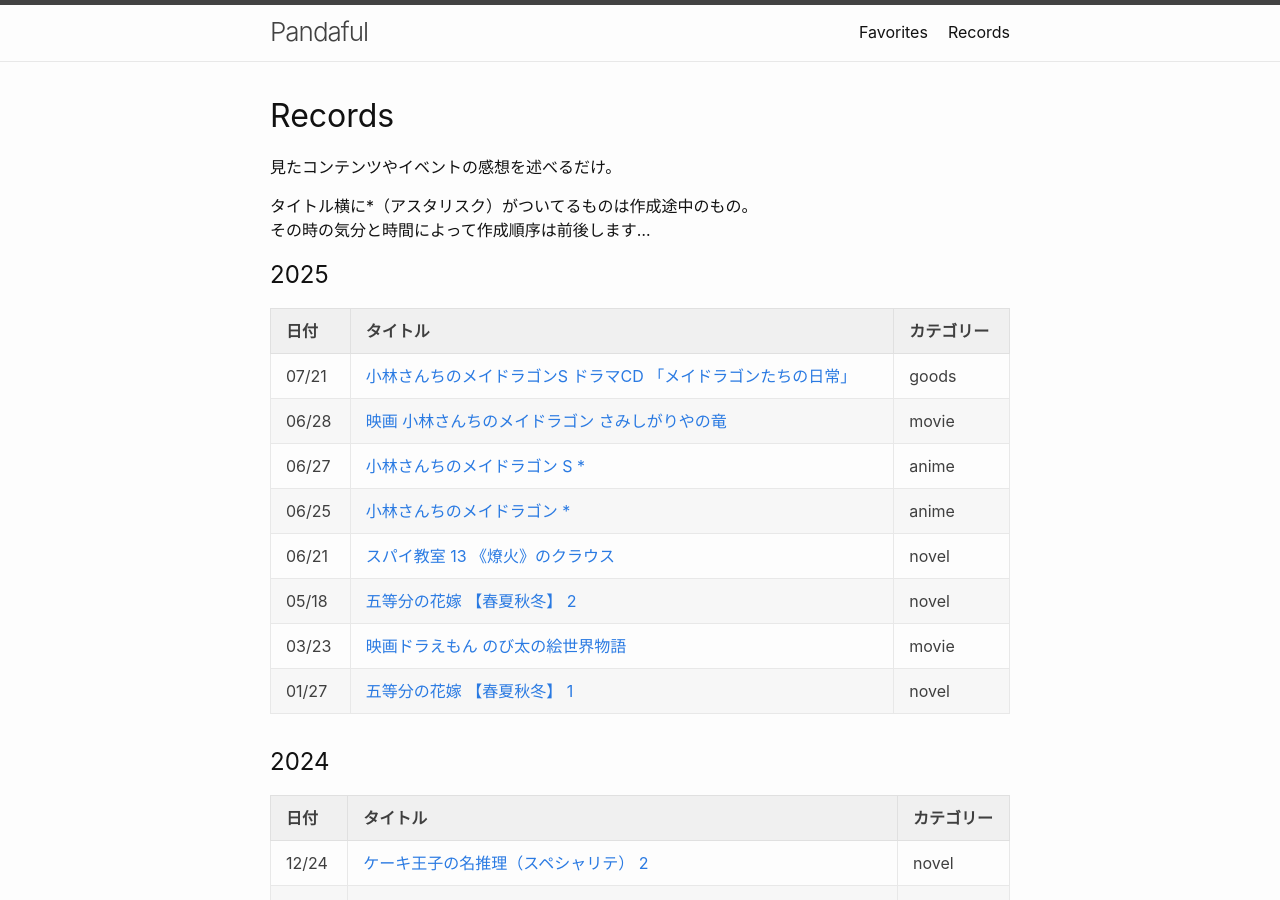
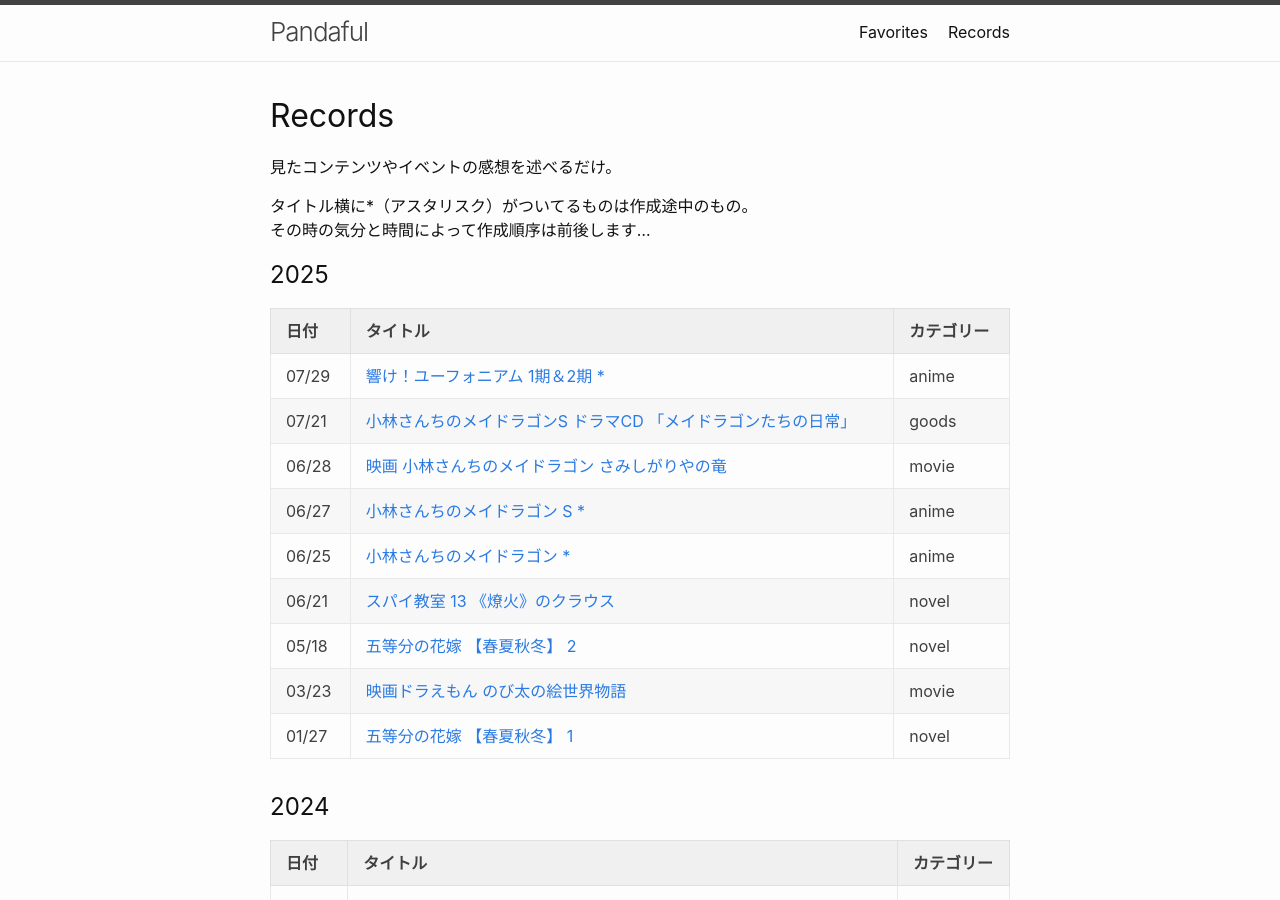
Before and after one commit to Pandaful-2312/sites, a Jekyll site: the page built from records/records.md, in a window 1280 px wide and 900 px high. Built offline with Jekyll 4.4.1, drawn with Linux system fonts in a browser that asks for light colours; some of the changed lines change nothing that is shown.

Commit message:
upload euph post

```diff
--- a/_posts/2025/2025-06-29-maidragon-movie.md
+++ b/_posts/2025/2025-06-29-maidragon-movie.md
@@ -3,6 +3,7 @@
 title: 映画 小林さんちのメイドラゴン さみしがりやの竜
 category: movie
 date: 2025-06-28
+update: 2025-07-29
 tag: maidragon
 ---
 
--- /dev/null
+++ b/_posts/2025/2025-07-29-euph1_2.md
@@ -0,0 +1,68 @@
+---
+layout: post
+title: 響け！ユーフォニアム 1期＆2期 *
+category: anime
+date: 2025-07-29
+updata: 2025-07-29
+---
+
+## やっぱりいいなぁ吹奏楽！
+
+> 吹奏楽部での活動を通して見つけていく、かけがえのないものたち。
+> これは、本気でぶつかる少女たちの、青春の物語。
+
+初めて観たのはおそらく中2の頃（年齢バレるな……）
+アニメ好きのユーフォ吹きの同期に勧められて少しだけ観たが、その当時はアニメに疎くて結局ぜんぜん観ることなく……
+
+2025年の京アニフェスに行こうと思って、せっかくなら展示作品をいくつか観ておこうと
+もともと吹奏楽には関わりがあるし、と思ってこの作品を選択
+
+結果的には アタリ だったなと
+
+### アニメ1期 + 劇場版1
+
+アニメ1期は入学から京都府大会まで
+
+### アニメ2期 + 劇場版2
+
+アニメ2期は関西・全国大会から3年生の卒業まで
+
+### 全体
+
+### Firmarks
+
+#### 1期
+
+評価 4.0
+
+> やっと見れた吹奏楽のアニメ
+> 吹奏楽コンクール全国大会を目指す高校吹奏楽部のお話
+>
+> 部内の揉め事やらオーディションやらが妙にリアル
+> 吹奏楽部未経験の人はどんな感じに受け取るんだろうか
+>
+> 物語自体はそんなに複雑じゃないので流し見もできる
+> けど、絵が綺麗だからなんか勿体無い感じもする
+>
+> 思い出補正もあるかもしれないがかなり面白い
+> プロバンスとか懐かしいー
+>
+> 京アニフェスまでに全部観てしまおうかな？
+>
+> 【好きなキャラ】中川夏紀
+
+#### 2期
+
+評価 3.8
+
+> 関西大会から3年生の卒業まで
+>
+> 1期は部全体のゴタゴタだったが、2期では様々な人間関係のゴタゴタに巻き込まれる
+>
+> 主人公の久美子が素直でハキハキしてるのが観てて気持ちいい
+>
+> けど、最後のとこは演奏ものせてほしかったなぁ
+> （劇場版ではあるらしいけど）
+>
+> やっぱり吹奏楽好きなんだなぁと思わされるアニメ
+> サクサク観れていいね！
```
